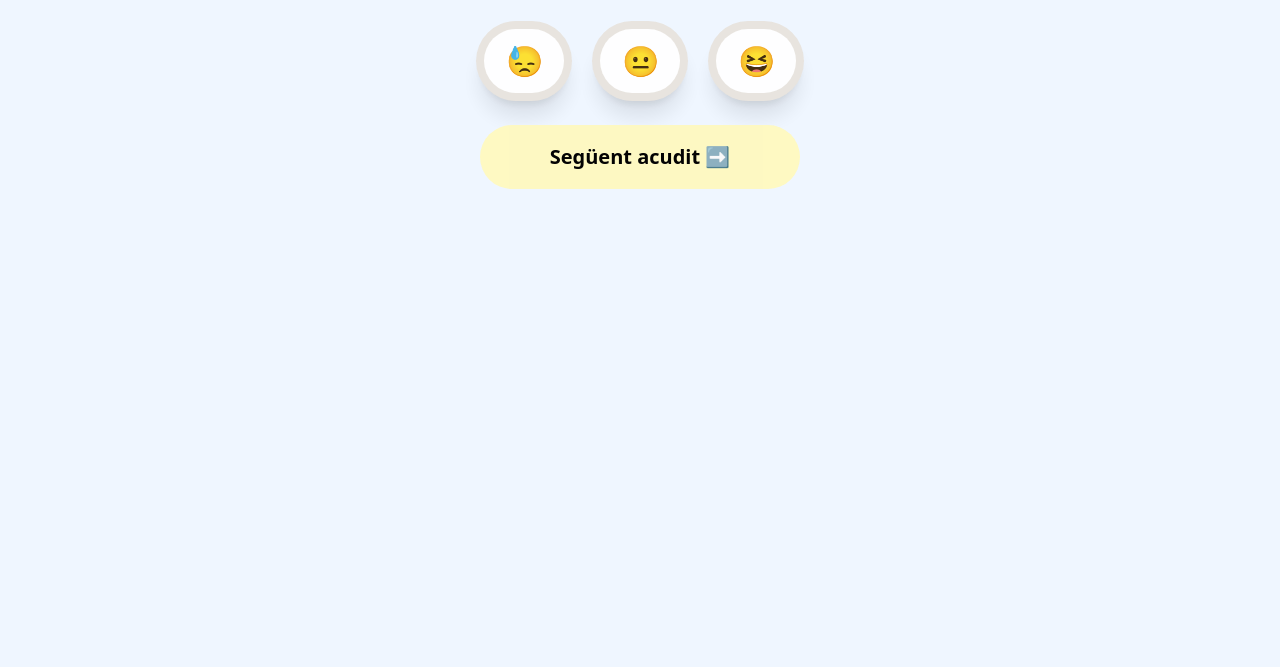
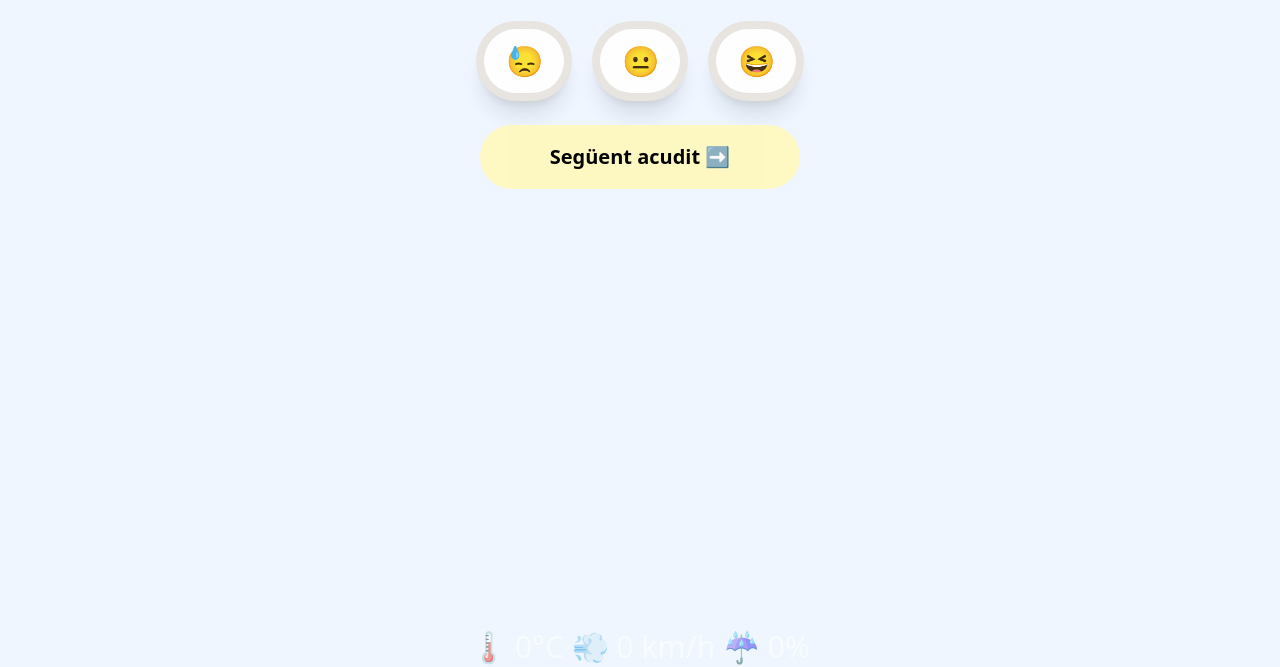
Before and after one commit to JlBestMc/S4.-Typescript-API, a website built with Vite: page index.html in a window 1280 px wide. Shown: the part 155-822 px from the top of the page. Before the commit the page ends 800 px from the top, so only its background shows below. Built offline with nearby package versions, Linux system fonts and the light colour scheme; no server answers; files whose address does not match are found by name.

Commit message:
Weather API implemeted and the UI of the API implemented. I installed three.js to implement a 3D image for each type of wather

```diff
--- a/index.html
+++ b/index.html
@@ -9,7 +9,7 @@
     class="bg-blue-50 flex items-center flex-col bg-[url('./public/bg.svg')] bg-cover bg-no-repeat bg-center min-h-screen"
   >
     <main class="flex items-center justify-center flex-col mt-10 bg">
-      <div class="relative inline-block" id="text1">
+      <div class="relative inline-block text-center" id="text1">
         <span
           class="main-text text-6xl font-bold text-transparent bg-clip-text gradient-1 bg-size-700 bg-pos-start"
         >
@@ -61,6 +61,11 @@
       >
         Següent acudit ➡️
       </button>
+
+      <div id="contenedor3d" style="width: 400px; height: 400px"></div>
+      <div id="weather-container" class="opacity-0">
+        <p id="weather" class="text-3xl text-white mt-10">Carregant temps...</p>
+      </div>
     </main>
     <script type="module" src="/src/main.ts"></script>
   </body>
--- a/package.json
+++ b/package.json
@@ -10,6 +10,7 @@
   },
   "devDependencies": {
     "@types/axios": "^0.9.36",
+    "@types/three": "^0.177.0",
     "autoprefixer": "^10.4.21",
     "postcss": "^8.5.4",
     "typescript": "~5.8.3",
@@ -19,6 +20,8 @@
     "@tailwindcss/vite": "^4.1.10",
     "axios": "^1.9.0",
     "gsap": "^3.13.0",
-    "tailwindcss": "^4.1.10"
+    "tailwindcss": "^4.1.10",
+    "three": "^0.177.0",
+    "three-stdlib": "^2.36.0"
   }
 }
--- a/src/api/weatherAPI.ts
+++ b/src/api/weatherAPI.ts
@@ -0,0 +1,25 @@
+export async function fetchWeather(): Promise<{
+  temperature: number;
+  wind: number;
+  precipitation: number;
+}> {
+  try {
+    const response = await fetch(
+      "https://api.open-meteo.com/v1/forecast?" +
+      "latitude=41.39&longitude=2.15" +
+      "&current_weather=true" +
+      "&hourly=precipitation_probability"
+    );
+
+    const data = await response.json();
+
+    const temperature = data.current_weather.temperature;
+    const wind = data.current_weather.windspeed;
+    const precipitation = data.hourly.precipitation_probability[0];
+
+    return { temperature, wind, precipitation };
+  } catch (error) {
+    console.error("Error carregant el temps:", error);
+    return { temperature: 0, wind: 0, precipitation: 0 };
+  }
+}
--- a/src/main.ts
+++ b/src/main.ts
@@ -1,10 +1,12 @@
 import './ui/style.css'
 import { animateText } from './ui/animations.js';
 import { showJoke, setupVoteButtons } from "./ui/uiJokes.ts";
+import { showWeather } from "./ui/uiWeather.ts";
 
 document.addEventListener('DOMContentLoaded', () => {
   animateText();
   setupVoteButtons();
+  showWeather();
 });
 
 document.addEventListener("DOMContentLoaded", () => {
--- a/src/ui/animations.js
+++ b/src/ui/animations.js
@@ -40,4 +40,11 @@ export const animateText = () => {
     delay: 3.5,
     ease: "power2.out"
   });
+
+  gsap.to("#weather-container", {
+    opacity: 1,
+    duration: 2,
+    delay: 4.5,
+    ease: "power2.out"
+  });
 };
--- a/src/ui/uiWeather.ts
+++ b/src/ui/uiWeather.ts
@@ -0,0 +1,13 @@
+import { fetchWeather } from "../api/weatherAPI";
+
+export async function showWeather(): Promise<void> {
+  const element = document.getElementById("weather");
+
+  const { temperature, wind, precipitation } = await fetchWeather();
+
+  if (element) {
+    element.textContent =
+      `🌡️ ${temperature}°C  💨 ${wind} km/h  ☔️ ${precipitation}%`;
+  }
+
+}
--- /dev/null
+++ b/src/ui/weather3D.ts
@@ -0,0 +1,3 @@
+import * as THREE from "three";
+import { GLTFLoader } from "three-stdlib";
+import { OrbitControls } from "three-stdlib";
```
Also changed, not shown: 1 other file.
